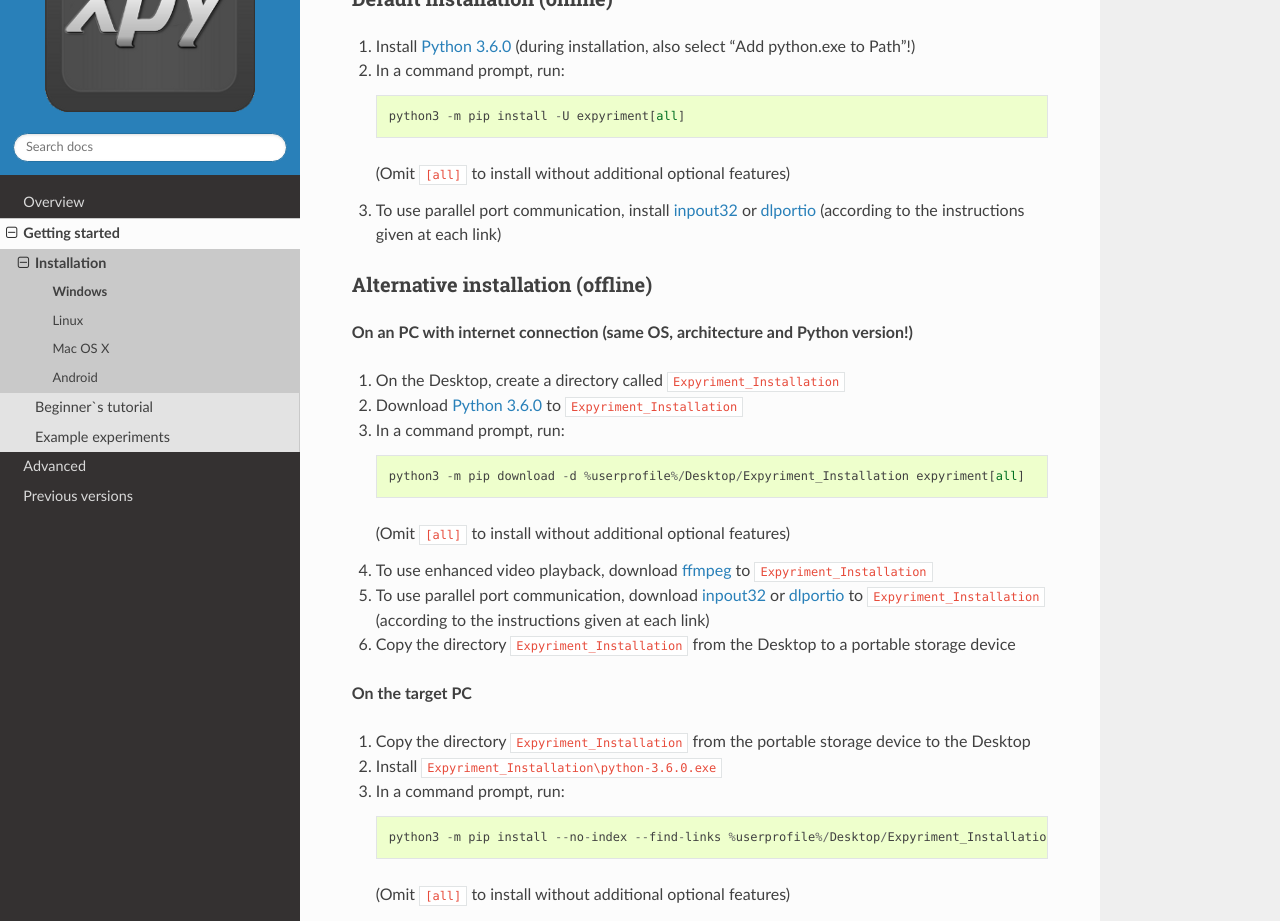
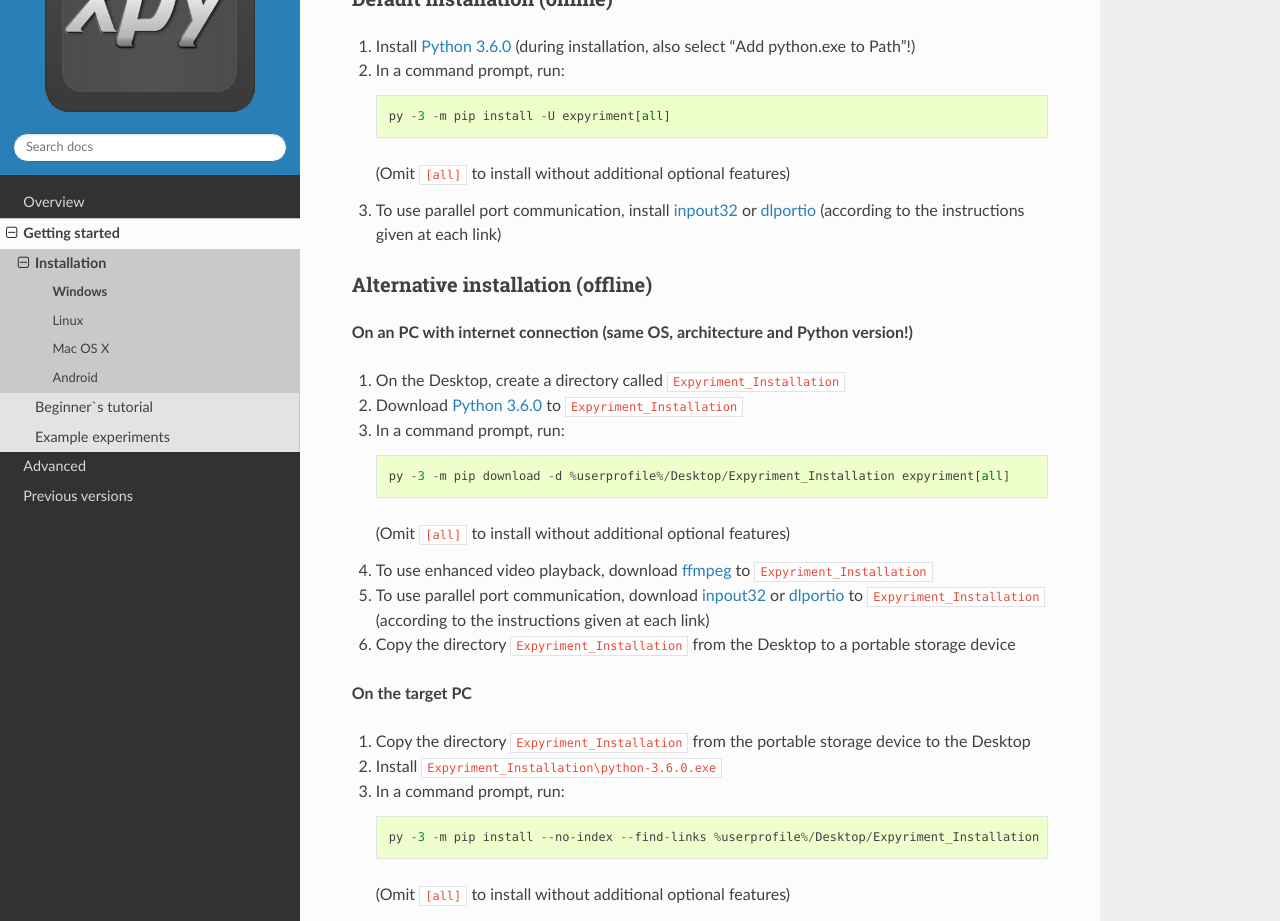
Before and after one commit to expyriment/expyriment, a Sphinx documentation site: the page built from documentation/sphinx/Installation.Windows.rst, in a window 1280 px wide and 1400 px high, scrolled down 1337 px. Shown: the part 151-1072 px from the top of the window. Built offline with Sphinx 7.4.7 and the Read the Docs theme 2.0.0, drawn with Linux system fonts in a browser that asks for light colours; pages that are not in the unit, such as notebooks, are missing from menus.

Commit message:
Docu: Call `py -3` on Windows

```diff
--- a/documentation/sphinx/Installation.Windows.rst
+++ b/documentation/sphinx/Installation.Windows.rst
@@ -78,7 +78,7 @@ Default installation (online)
 
 2. In a command prompt, run::
 
-    python3 -m pip install -U expyriment[all]
+    py -3 -m pip install -U expyriment[all]
 
    (Omit ``[all]`` to install without additional optional features)
 
@@ -97,7 +97,7 @@ Alternative installation (offline)
 
 3. In a command prompt, run::
 
-    python3 -m pip download -d %userprofile%/Desktop/Expyriment_Installation expyriment[all]
+    py -3 -m pip download -d %userprofile%/Desktop/Expyriment_Installation expyriment[all]
 
    (Omit ``[all]`` to install without additional optional features)
 
@@ -117,7 +117,7 @@ Alternative installation (offline)
 
 3. In a command prompt, run::
 
-    python3 -m pip install --no-index --find-links %userprofile%/Desktop/Expyriment_Installation --upgrade expyriment[all]
+    py -3 -m pip install --no-index --find-links %userprofile%/Desktop/Expyriment_Installation --upgrade expyriment[all]
 
    (Omit ``[all]`` to install without additional optional features)
 
```
